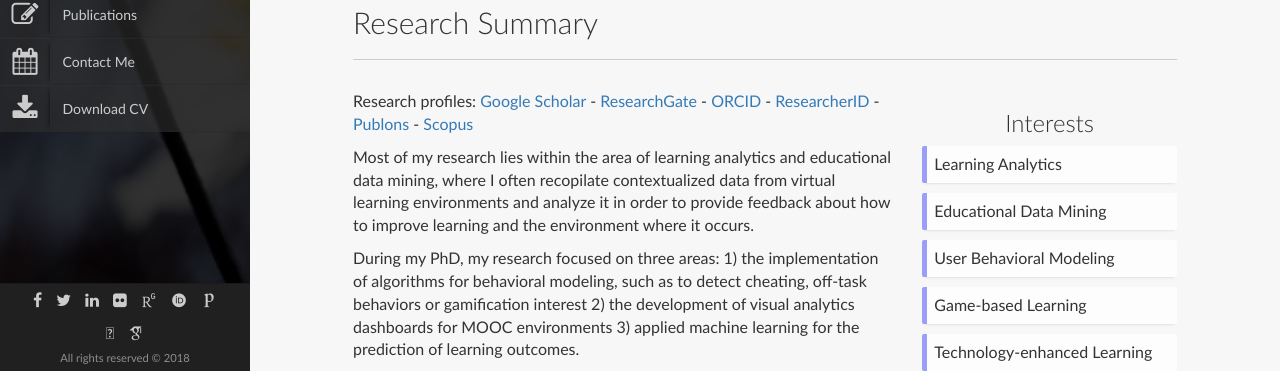
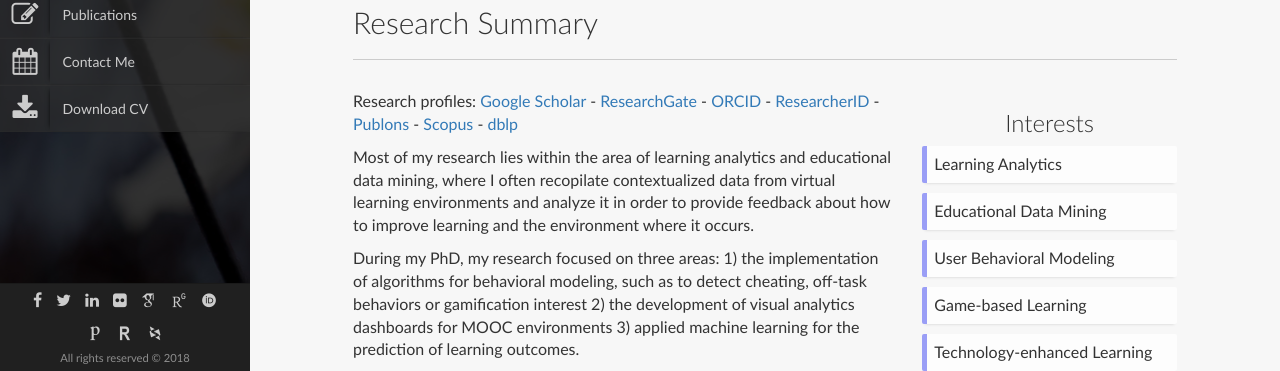
Before and after one commit to jruiperezv/jruiperezv.github.io, a plain HTML site: page research.html in a window 1280 px wide. Shown: the part 429-800 px from the top of the page. Drawn offline with Linux system fonts and the light colour scheme; files whose address does not match are found by name.

Commit message:
minor changes

```diff
--- a/research.html
+++ b/research.html
@@ -129,11 +129,12 @@
                                     <li><a href="https://twitter.com/JoseARuiperez"><i class="fa fa-twitter"></i></a></li>
                                     <li><a href="https://www.linkedin.com/in/josearuiperez/"><i class="fa fa-linkedin"></i></a></li>
                                     <li><a href="https://www.flickr.com/photos/jruiperezv/"><i class="fa fa-flickr"></i></a></li>
+                                    <li><a href="https://scholar.google.es/citations?user=MNl7XBEAAAAJ&hl=es"><i class="ai ai-google-scholar ai-3x"></i></a></li>
                                     <li><a href="https://www.researchgate.net/profile/Jose_A_Ruiperez-Valiente"><i class="ai ai-researchgate ai-3x"></i></a></li>
                                     <li><a href="https://orcid.org/0000-0002-2304-6365"><i class="ai ai-orcid ai-3x"></i></a></li>
                                     <li><a href="https://publons.com/a/1617490/"><i class="ai ai-publons ai-3x"></i></a></li>
-                                    <li><a href="http://www.researcherid.com/rid/U-8795-2018"><i class="ai-researcherid ai-3x"></i></a></li>
-                                    <li><a href="https://scholar.google.es/citations?user=MNl7XBEAAAAJ&hl=es"><i class="ai ai-google-scholar ai-3x"></i></i></a></li>
+                                    <li><a href="http://www.researcherid.com/rid/U-8795-2018"><i class="ai ai-researcherid ai-3x"></i></a></li>
+                                    <li><a href="https://dblp.uni-trier.de/pers/hd/v/Valiente:Jos=eacute=_A=_Ruip=eacute=rez"><i class="ai ai-dblp ai-3x"></i></a></li>
                                 </ul>
                             </div>
                             <div id="copyright">All rights reserved © 2018</div>
@@ -162,7 +163,7 @@
                                 <h2 class="title">Research Summary</h2>
                                 <div class="row">
                                     <div class="col-md-8">
-                                        <p>Research profiles: <a href="https://scholar.google.es/citations?user=MNl7XBEAAAAJ&hl=es">Google Scholar</a> - <a href="https://www.researchgate.net/profile/Jose_A_Ruiperez-Valiente">ResearchGate</a> - <a href="https://orcid.org/0000-0002-2304-6365">ORCID</a> - <a href="http://www.researcherid.com/rid/U-8795-2018">ResearcherID</a> - <a href="https://publons.com/a/1617490/">Publons</a> - <a href="https://www.scopus.com/authid/detail.uri?authorId=56013933500">Scopus</a></p>
+                                        <p>Research profiles: <a href="https://scholar.google.es/citations?user=MNl7XBEAAAAJ&hl=es">Google Scholar</a> - <a href="https://www.researchgate.net/profile/Jose_A_Ruiperez-Valiente">ResearchGate</a> - <a href="https://orcid.org/0000-0002-2304-6365">ORCID</a> - <a href="http://www.researcherid.com/rid/U-8795-2018">ResearcherID</a> - <a href="https://publons.com/a/1617490/">Publons</a> - <a href="https://www.scopus.com/authid/detail.uri?authorId=56013933500">Scopus</a> - <a href="https://dblp.uni-trier.de/pers/hd/v/Valiente:Jos=eacute=_A=_Ruip=eacute=rez">dblp</a></p>
                                         <p>Most of my research lies within the area of learning analytics and educational data mining, where I often recopilate contextualized data from virtual learning environments and analyze it in order to provide feedback about how to improve learning and the environment where it occurs. </p>
                                         <p>During my PhD, my research focused on three areas: 1) the implementation of algorithms for behavioral modeling, such as to detect cheating, off-task behaviors or gamification interest 2) the development of visual analytics dashboards for MOOC environments 3) applied machine learning for the prediction of learning outcomes. </p>
                                         <p>Currently, my work is being focused on 1) conducting large-scale MOOC analytics finding global and sub-population trends in vast amounts of data 2) applying learning analytics in learning games for behavioral modeling and stealth assessment 3) measuring the effect of erratic fake learning behaviors in learning analytics results. </p>
```
Also changed, not shown: contact.html (+3 -2 lines), gallery.html (+3 -2 lines), index.html (+3 -2 lines), projects.html (+3 -2 lines), publication.html (+3 -2 lines).
